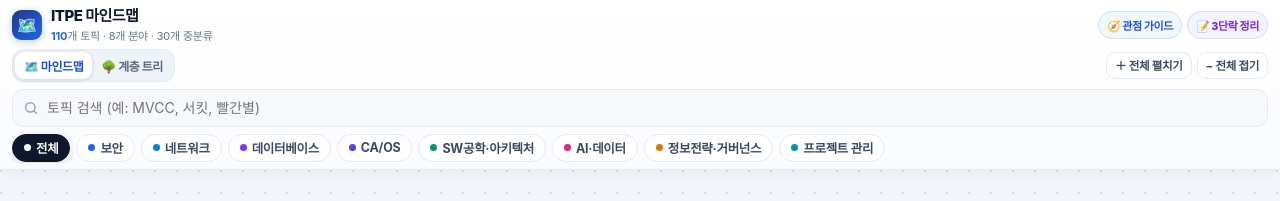
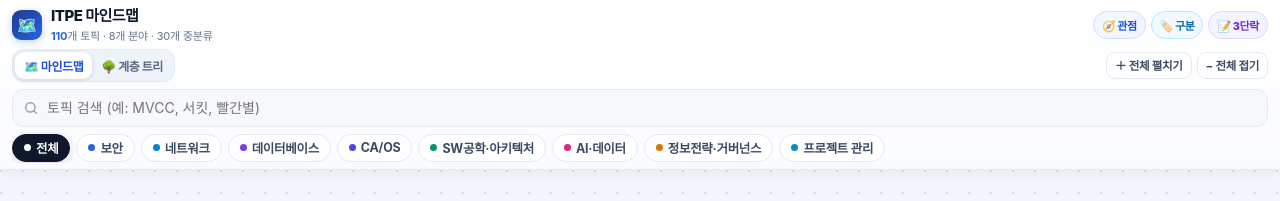
Before and after one commit to dongjun6343/dongjun6343.github.io, a Jekyll site: the page itpe-mindmap.html, which Jekyll copies as it is, in a window 1280 px wide. Shown: the top 201 px of the page. Built offline with Jekyll 4.4.1, drawn with Linux system fonts in a browser that asks for light colours; part of the change alters nothing that is shown.

Commit message:
Add 구분 가이드 button alongside 관점 and 3단락

```diff
--- a/itpe-mindmap.html
+++ b/itpe-mindmap.html
@@ -37,6 +37,8 @@ button{font-family:inherit;cursor:pointer}
   border:1px solid #cfe0ff;background:#f2f7ff;color:#1d4ed8;font-size:11px;font-weight:800;
   letter-spacing:-.4px;white-space:nowrap;display:inline-flex;align-items:center;gap:3px}
 .gbtn:active{background:#e3eeff}
+.gbtn.gb{border-color:#bae6fd;background:#f0f9ff;color:#0369a1}
+.gbtn.gb:active{background:#e0f2fe}
 .gbtn.p3{border-color:#ddd6fe;background:#f5f3ff;color:#6d28d9}
 .gbtn.p3:active{background:#ede9fe}
 
@@ -333,8 +335,9 @@ body.sheet-open #selbar{display:none}
       <p id="cnt"><b>110</b>개 토픽 · 8개 분야</p>
     </div>
     <div class="gbtns">
-      <button class="gbtn" id="gOpen" aria-label="관점 가이드 열기">🧭 관점 가이드</button>
-      <button class="gbtn p3" id="p3Open" aria-label="1교시형 3단락 정리 열기">📝 3단락 정리</button>
+      <button class="gbtn" id="gOpen" aria-label="관점 가이드 열기">🧭 관점</button>
+      <button class="gbtn gb" id="gbOpen" aria-label="구분 가이드 열기">🏷️ 구분</button>
+      <button class="gbtn p3" id="p3Open" aria-label="1교시형 3단락 정리 열기">📝 3단락</button>
     </div>
   </div>
   <div class="toolbar">
@@ -1339,6 +1342,31 @@ function guideHTML(){
   });
   return h;
 }
+function gubunHTML(){
+  return '<section><h3>만능 공통 구분자 10선 (두음: 개·목·핵·구 / 장·단·기·보 / 적·고)</h3>'
+    + '<div class="prose"><p>표 첫 열(<b>구분</b>)이 막힐 때 아래 10개 중 <b>4~5개</b>를 뽑아 쓰면 비교표·단일 특징표 모두 바로 완성된다.</p></div>'
+    + '<div class="tblwrap"><table><thead><tr><th>구분 (공통 10종)</th><th>비교표 (A vs B)</th><th>단일 특징 나열</th></tr></thead><tbody>'
+    + '<tr><td><b>1. 개념 · 정의</b></td><td>두 기술의 본질적 정의 차이</td><td>토픽의 한 줄 핵심 정의</td></tr>'
+    + '<tr><td><b>2. 목적 · 배경</b></td><td>각각 풀려는 문제 차이</td><td>등장 배경과 해결 과제</td></tr>'
+    + '<tr><td><b>3. 핵심 원리</b></td><td>동작 방식·메커니즘 차이</td><td>내부 처리 흐름·알고리즘</td></tr>'
+    + '<tr><td><b>4. 주요 구성요소</b></td><td>계층·컴포넌트 역할 차이</td><td>핵심 모듈·구성 요소</td></tr>'
+    + '<tr><td><b>5. 장점 · 기대효과</b></td><td>A의 강점 vs B의 강점</td><td>성능·비용·품질 이점</td></tr>'
+    + '<tr><td><b>6. 단점 · 한계점</b></td><td>각각의 약점·트레이드오프</td><td>제약사항·오버헤드·리스크</td></tr>'
+    + '<tr><td><b>7. 기술적 특징</b></td><td>프로토콜·표준·구현 차이</td><td>대표 표준·기술·수치/지표</td></tr>'
+    + '<tr><td><b>8. 보안 · 안정성</b></td><td>인증·암호화·장애 대응</td><td>보안 위협 방어·정합성·가용성</td></tr>'
+    + '<tr><td><b>9. 적용 대상 · 사례</b></td><td>언제 A, 언제 B를 쓰나</td><td>적합 도메인·실무 사례</td></tr>'
+    + '<tr><td><b>10. 고려사항 · 전망</b></td><td>결합 패턴·전환 방향</td><td>도입 전제조건·발전 방향</td></tr>'
+    + '</tbody></table></div></section>'
+    + '<section><h3>문제 유형별 추천 구분 세트 (4~5행)</h3>'
+    + '<div class="tblwrap"><table><thead><tr><th>문제 유형</th><th>추천 구분 (첫 열)</th></tr></thead><tbody>'
+    + '<tr><td><b>A vs B 비교형</b></td><td>개념 · 핵심원리 · 장단점 · 성능/비용 · 적용기준</td></tr>'
+    + '<tr><td><b>신기술·아키텍처</b></td><td>등장배경 · 핵심기술 · 구성요소 · 기대효과 · 고려사항</td></tr>'
+    + '<tr><td><b>보안·위협·인증</b></td><td>위협유형 · 공격원리 · 보안요구 · 대응기술 · 관리/제도</td></tr>'
+    + '<tr><td><b>거버넌스·법제도</b></td><td>추진배경 · 법/표준근거 · 조직/역할 · 프로세스 · 과제</td></tr>'
+    + '<tr><td><b>DB·성능·인덱스</b></td><td>구조/원리 · 처리방식 · 정합성/동시성 · 장단점 · 튜닝</td></tr>'
+    + '<tr><td><b>프로세스·PM</b></td><td>목적 · 입력(Input) · 활동/기법 · 산출물 · 관리지표(KPI)</td></tr>'
+    + '</tbody></table></div></section>';
+}
 function para3HTML(){
   return '<section><h3>1교시 3단락 마무리 공식 (두음: 고·활·기·대·발)</h3>'
     + '<div class="prose"><p>1교시(1페이지 22줄)는 <b>1단락(정의·배경) → 2단락(개념도·원리/비교) → 3단락(마무리)</b> 구조가 정석이다. 문제의 성격에 맞춰 아래 5가지 중 <b>가장 어울리는 1개 제목</b>을 골라 3~4줄로 마무리한다.</p></div></section>'
@@ -1371,6 +1399,18 @@ function openGuide(){
   requestAnimationFrame(function(){ gBody.scrollTop = 0; });
   hideHint();
 }
+function openGubun(){
+  gBadge.textContent = '표 앞열 치트시트';
+  gTitle.textContent = '구분 가이드 · 3단표 앞열 10선';
+  gBody.innerHTML = gubunHTML();
+  gPanel.style.setProperty('--c', '#0369a1');
+  gPanel.style.setProperty('--cbg', 'rgba(3,105,161,.075)');
+  gPanel.style.setProperty('--cbd', 'rgba(3,105,161,.30)');
+  if (guide.hidden){ guide.hidden = false; void gPanel.offsetHeight; }
+  guide.classList.add('open');
+  requestAnimationFrame(function(){ gBody.scrollTop = 0; });
+  hideHint();
+}
 function openPara3(){
   gBadge.textContent = '1교시 마무리 공식';
   gTitle.textContent = '1교시형 3단락 정리';
@@ -1388,6 +1428,7 @@ function closeGuide(){
   setTimeout(function(){ if (!guide.classList.contains('open')) guide.hidden = true; }, 300);
 }
 $('gOpen').addEventListener('click', openGuide);
+$('gbOpen').addEventListener('click', openGubun);
 $('p3Open').addEventListener('click', openPara3);
 $('gClose').addEventListener('click', closeGuide);
 $('guideBg').addEventListener('click', closeGuide);
```
